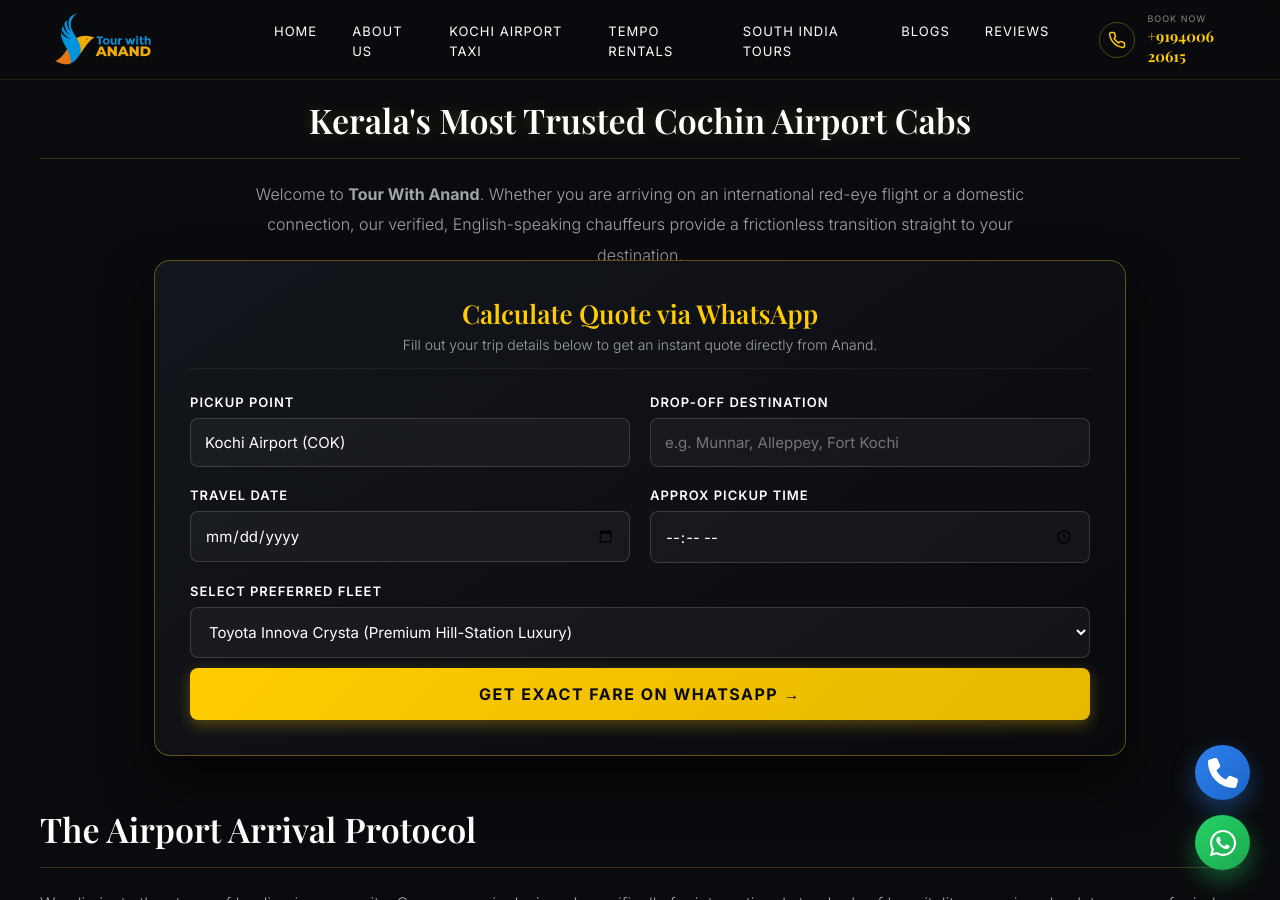
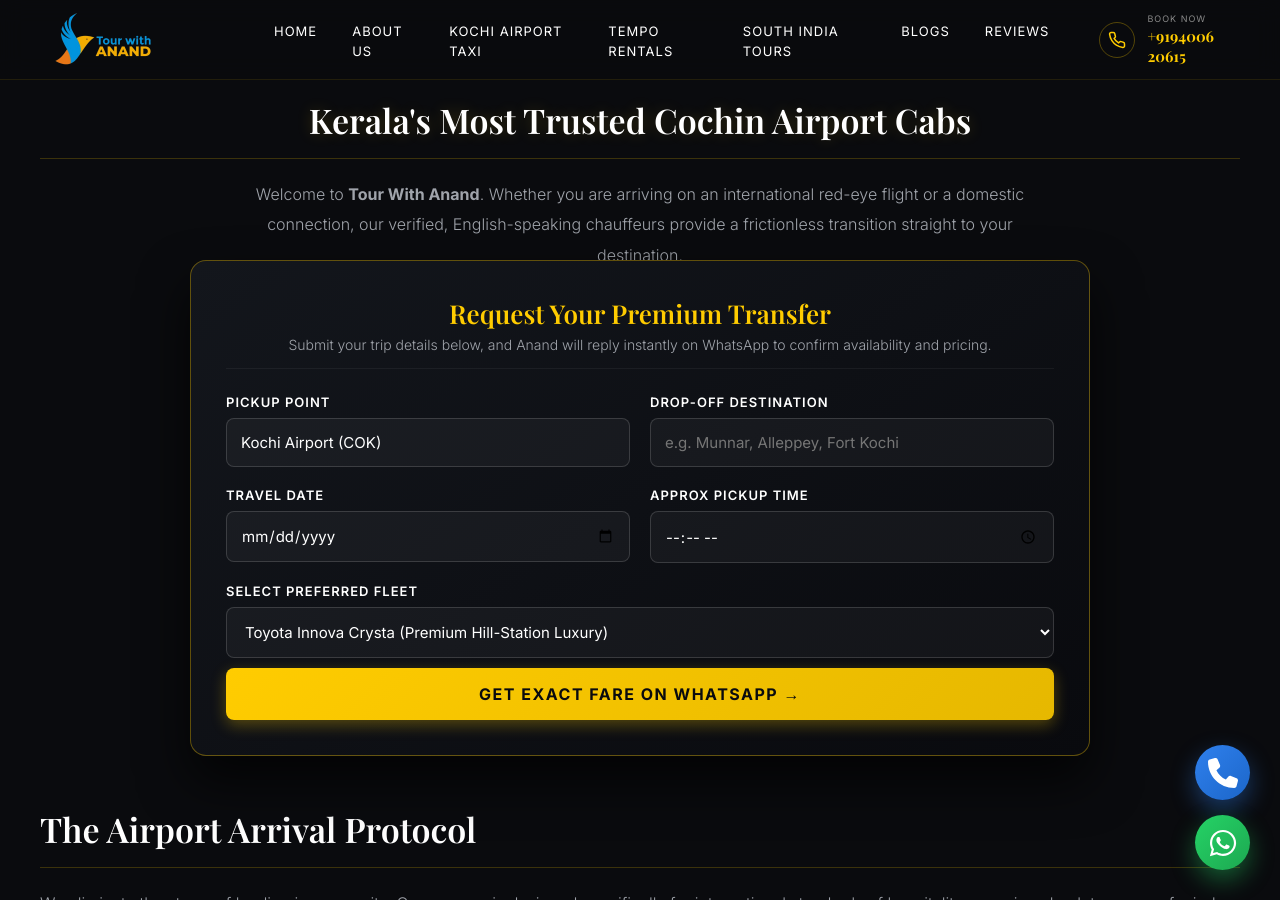
Before and after one commit to tourwithanand/tourwithanand-com, a Jekyll site: the page built from kochi-airport.html, in a window 1280 px wide and 900 px high, scrolled down 543 px. Built offline with Jekyll 4.4.1, drawn with Linux system fonts in a browser that asks for light colours.

Commit message:
Update kochi-airport.html

```diff
--- a/kochi-airport.html
+++ b/kochi-airport.html
@@ -49,6 +49,17 @@
   </div>
 </section>
 
+<section class="mobile-hero-banner mobile-only">
+  <img src="/Mobile%20Hero%20Airprot.jpg" class="m-hero-bg" alt="Premium private taxi from Kochi Airport">
+  <div class="m-hero-overlay"></div>
+
+  <div class="m-hero-content">
+    <span class="route-meta">Kerala Intercity Transfers</span>
+    <h1>Premium Kochi Airport Taxi Service</h1>
+    <p>Seamless, reliable, and private chauffeurs across Kerala.</p>
+  </div>
+</section>
+
 <section class="mobile-video-hero mobile-only">
   <div class="m-video-wrapper">
     <video id="catVideo" autoplay muted playsinline loop>
@@ -72,8 +83,8 @@
 
     <div class="booking-widget-box neon-border">
       <div class="widget-header">
-        <h3>Calculate Quote via WhatsApp</h3>
-        <p>Fill out your trip details below to get an instant quote directly from Anand.</p>
+        <h3>Request Your Premium Transfer</h3>
+        <p>Submit your trip details below, and Anand will reply instantly on WhatsApp to confirm availability and pricing.</p>
       </div>
       <form class="whatsapp-booking-form" onsubmit="sendWhatsAppQuote(event)">
         <div class="form-grid">
@@ -279,9 +290,21 @@
 </script>
 
 <style>
+/* --- GLOBAL RESET TO PREVENT OFF-CENTER OVERFLOW --- */
+*, *::before, *::after {
+  box-sizing: border-box;
+}
+
 /* --- TYPOGRAPHY PAIRING & BASICS --- */
 body, input, select, button { font-family: 'Inter', sans-serif !important; }
 h1, h2, h3 { font-family: 'Playfair Display', serif !important; }
+
+/* --- RESPONSIVE & FUTURISTIC PAGE STYLING --- */
+:root {
+  --gold: #ffcc00;
+  --dark-bg: #0a0b0e;
+  --card-bg: rgba(20, 23, 29, 0.7);
+}
 
 /* --- DESKTOP HERO BANNER --- */
 .desktop-hero-banner { position: relative; width: 100vw; height: 50vh; min-height: 400px; display: flex; align-items: center; justify-content: center; overflow: hidden; margin-top: 60px; }
@@ -313,7 +336,7 @@
 .futuristic-btn:hover { background: transparent; color: #ffcc00; border: 2px solid #ffcc00; box-shadow: 0 0 30px rgba(255,204,0,0.6); transform: translateY(-2px); }
 
 /* --- MOBILE VIDEO BANNER & OPTIMIZED MAXX OVERLAY --- */
-.mobile-video-hero { position: relative; width: 100vw; background: #0a0b0e; margin-top: 60px; display: none; overflow: hidden; }
+.mobile-video-hero { position: relative; width: 100vw; background: #0a0b0e; display: none; overflow: hidden; }
 .m-video-wrapper { position: relative; width: 100%; display: block; }
 .m-video-wrapper video { width: 100%; height: auto; display: block; object-fit: contain; }
 
@@ -398,13 +421,69 @@
   .desktop-hero-content h1 { font-size: 48px; }
 }
 
+/* --- BRAND NEW MOBILE FIX: PERFECT ALIGNMENT & FONT STYLING --- */
 @media (max-width: 768px) {
   .desktop-only { display: none !important; }
   .mobile-only { display: block; }
   .mobile-video-hero { display: block; }
 
+  /* --- NEW: MOBILE HERO BACKGROUND IMAGE STYLING --- */
+  .mobile-hero-banner {
+    position: relative;
+    width: 100vw;
+    height: 60vh; /* Adjust height as needed */
+    min-height: 400px;
+    display: flex;
+    flex-direction: column;
+    align-items: center;
+    justify-content: center;
+    overflow: hidden;
+    margin-top: 60px; /* Clears your navbar */
+  }
+
+  .m-hero-bg {
+    position: absolute;
+    inset: 0;
+    width: 100%;
+    height: 100%;
+    object-fit: cover; /* Ensures the image covers the background area */
+    object-position: center; /* Centers the image */
+    z-index: 1;
+  }
+
+  /* Dark overlay to make text readable */
+  .m-hero-overlay {
+    position: absolute;
+    inset: 0;
+    background: rgba(10, 11, 14, 0.6); /* Adjust opacity for brightness */
+    z-index: 2;
+  }
+
+  .m-hero-content {
+    position: relative;
+    z-index: 3;
+    width: 100%;
+    padding: 20px;
+    text-align: center;
+  }
+
+  .m-hero-content .route-meta { font-size: 12px; margin-bottom: 10px; }
+  .m-hero-content h1 { font-size: 32px; line-height: 1.3; margin-bottom: 15px; color: #fff; text-shadow: 0 2px 10px rgba(0,0,0,0.8); }
+  .m-hero-content p { font-size: 16px; line-height: 1.5; color: #e0e4eb; text-shadow: 0 2px 10px rgba(0,0,0,0.8); }
+
+  /* --- EXISTING MOBILE FIXES --- */
   .document-content-section { padding: 30px 0 60px 0; }
-  .booking-widget-box { margin: 20px auto 40px auto; padding: 25px 20px; width: 100%; border-radius: 12px; }
+
+  /* Fixed Booking Widget alignment */
+  .booking-widget-box {
+    margin: 20px auto 40px auto;
+    padding: 25px 15px; /* Reduced side padding so it fits */
+    width: 100%;
+    max-width: 100%; /* Ensures it never breaks the screen edge */
+    box-sizing: border-box; /* Forces padding to stay inside the width */
+    border-radius: 12px;
+  }
+
   .form-grid { grid-template-columns: 1fr; gap: 15px; }
   .full-width-field { grid-column: span 1; }
   .form-submit-btn { grid-column: span 1; padding: 14px; font-size: 15px; }
```
Also changed, not shown: other parts of kochi-airport.html (+1 -1 lines).
